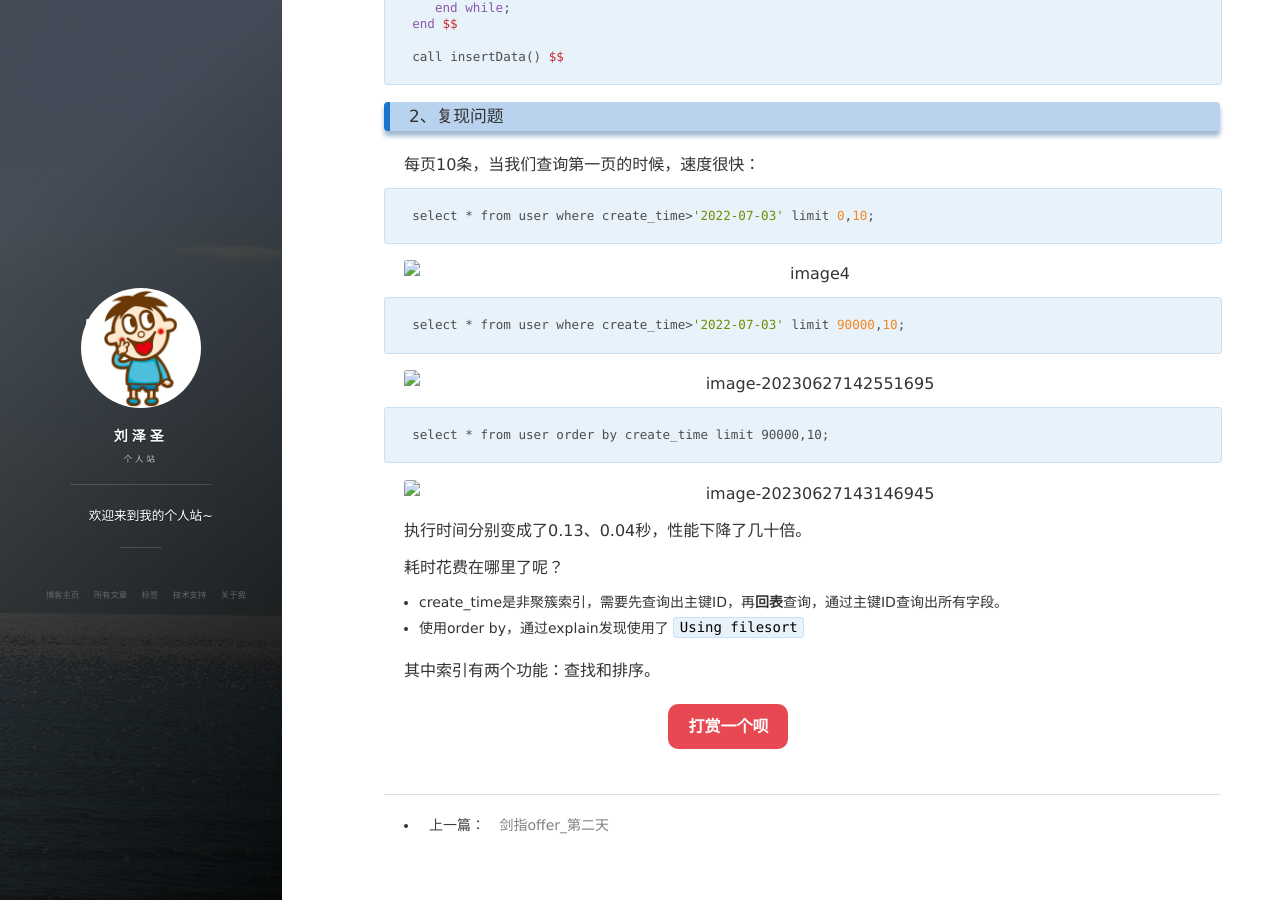
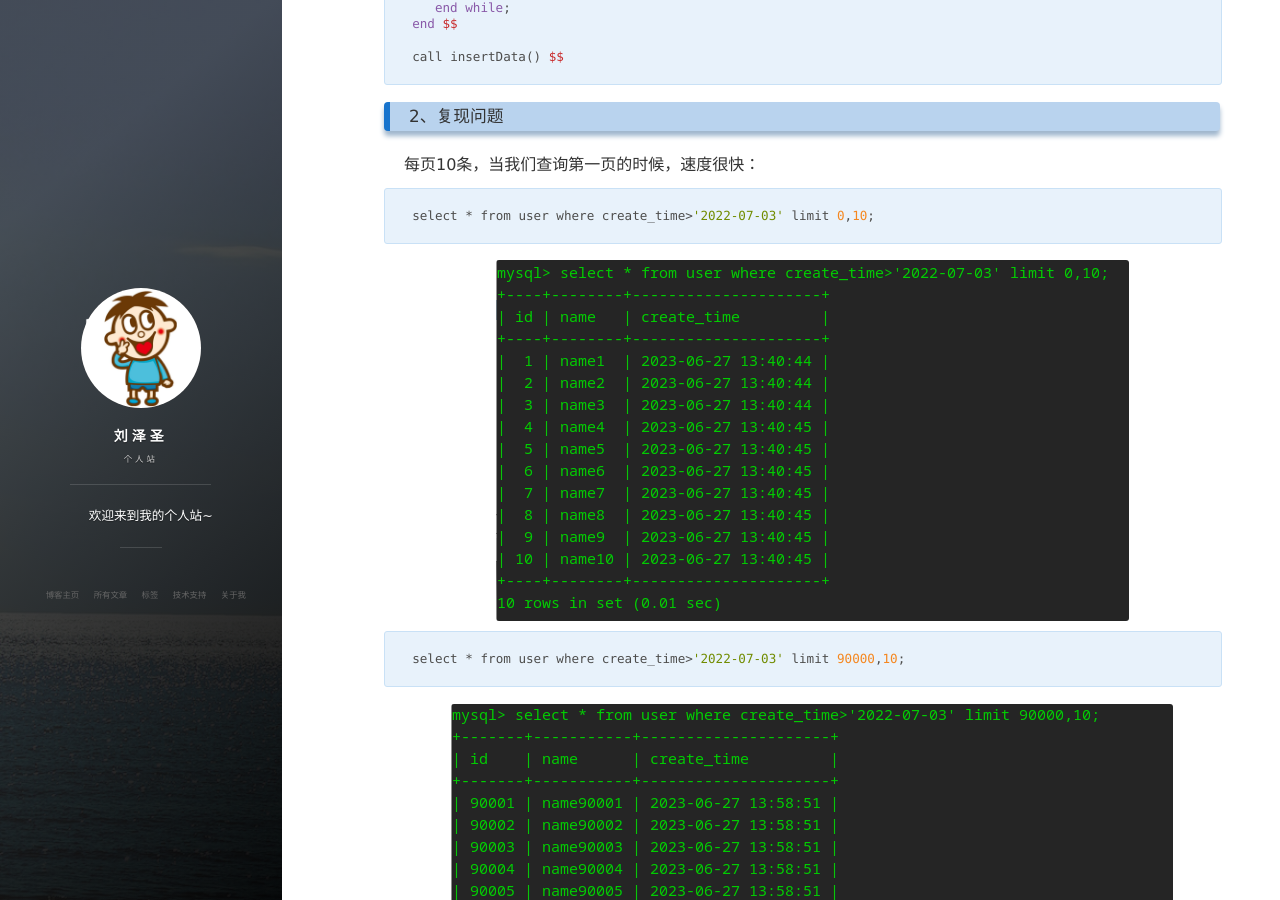
Before and after one commit to lzsusc2019/lzsusc2019.github.io, a Jekyll site: the page built from _posts/2023-06-27-MySql实践.md, in a window 1280 px wide and 900 px high, scrolled down 749 px. Built offline with Jekyll 4.4.1, drawn with Linux system fonts in a browser that asks for light colours; nearby versions of some CDN libraries; comment, search, counter and statistics services are not loaded.

Commit message:
Update 2023-06-27-MySql实践.md

````diff
--- a/_posts/2023-06-27-MySql实践.md
+++ b/_posts/2023-06-27-MySql实践.md
@@ -48,19 +48,19 @@ call insertData() $$
 select * from user where create_time>'2022-07-03' limit 0,10;
 ```
 
-![image4](images/posts/markdown/image4.png)
+![image4](/images/posts/markdown/image4.png)
 
 ```sql
 select * from user where create_time>'2022-07-03' limit 90000,10;
 ```
 
-![image-20230627142551695](images/posts/markdown/image-20230627142551695.png)
+![image-20230627142551695](/images/posts/markdown/image-20230627142551695.png)
 
 ```sql
 select * from user order by create_time limit 90000,10;
 ```
 
-![image-20230627143146945](images/posts/markdown/image-20230627143146945.png)
+![image-20230627143146945](/images/posts/markdown/image-20230627143146945.png)
 
 执行时间分别变成了0.13、0.04秒，性能下降了几十倍。
 
````
